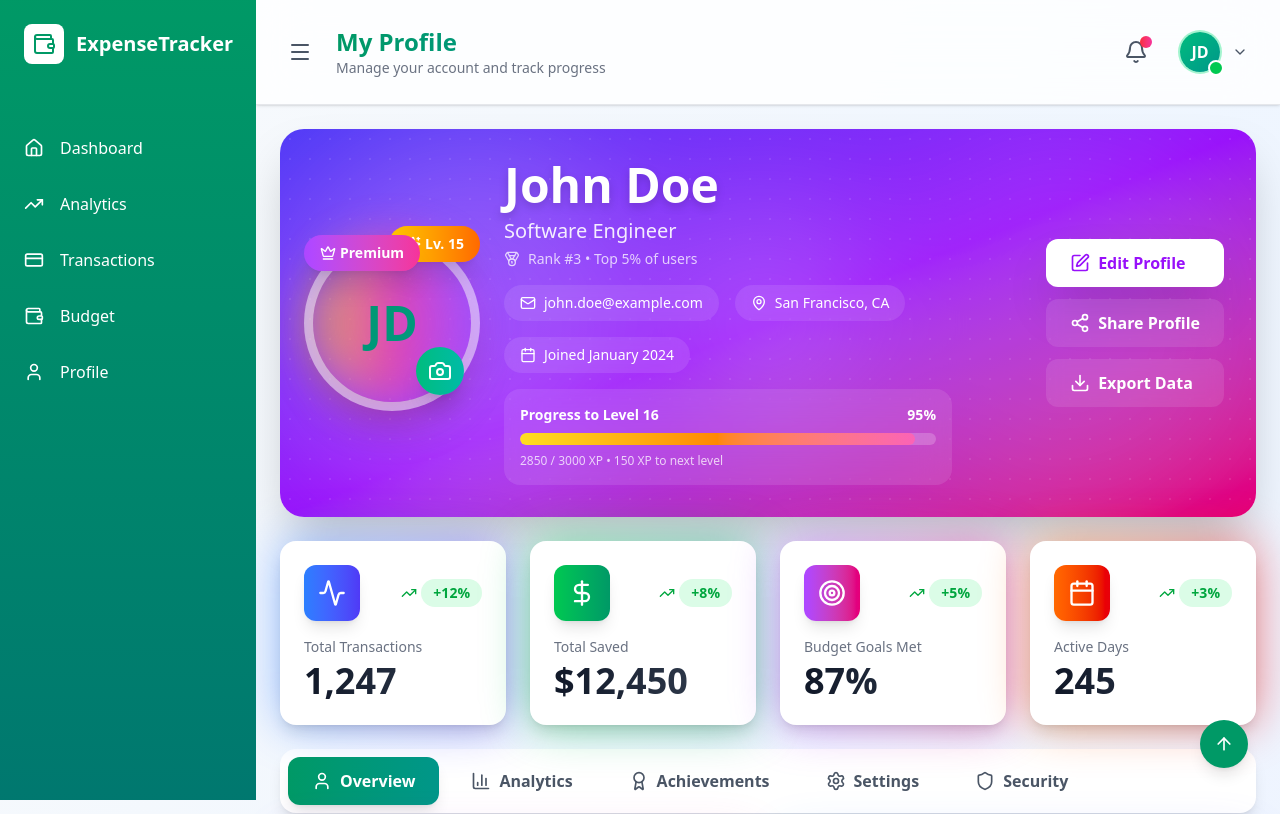
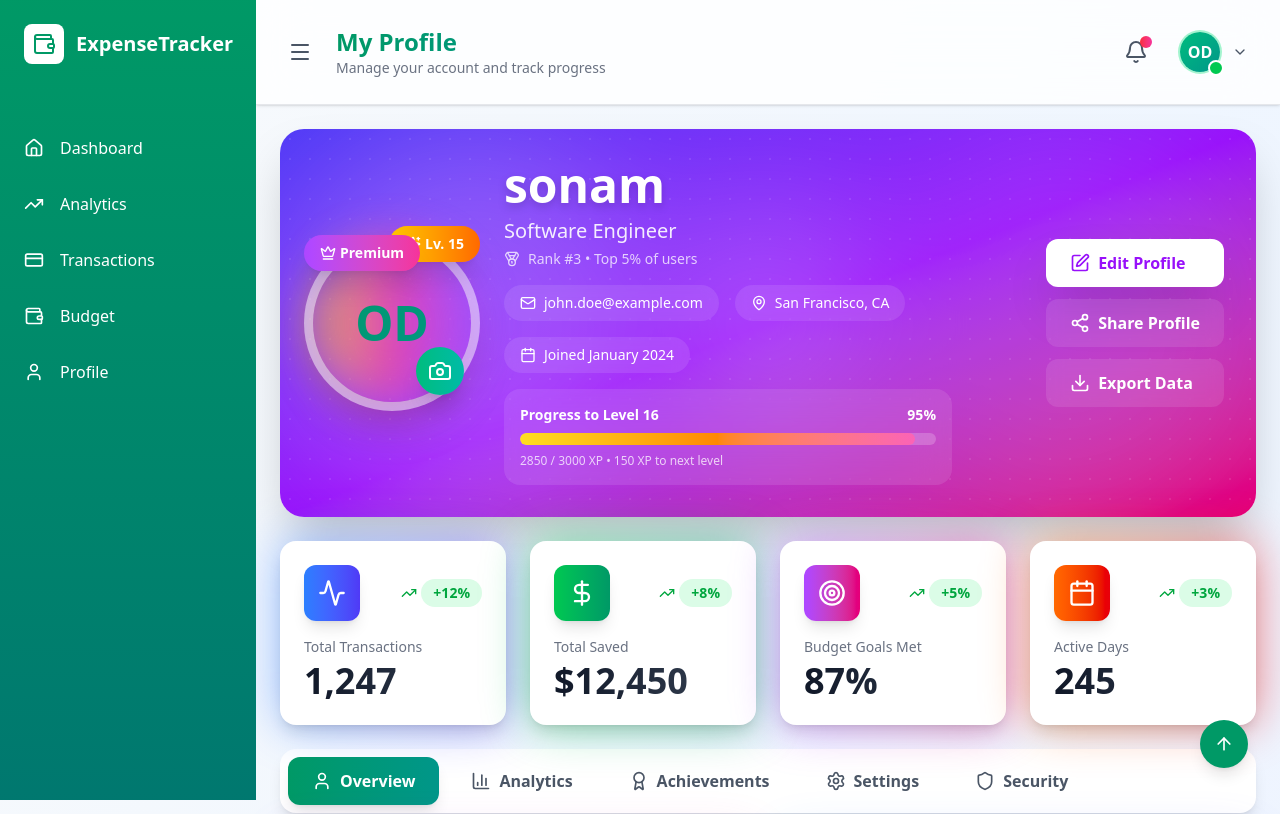
Before and after one commit to SonamOD14/fiintrack-frontend, a React (Vite) app: page /profile in a window 1280 px wide. Shown: the top 814 px of the page. Built offline with nearby package versions, Linux system fonts and the light colour scheme.

Commit message:
src/pages/Profile.jsx

```diff
--- a/src/pages/Profile.jsx
+++ b/src/pages/Profile.jsx
@@ -9,7 +9,7 @@ export default function ProfilePage() {
   const [showPassword, setShowPassword] = useState(false);
 
   const [userData, setUserData] = useState({
-    name: 'John Doe',
+    name: 'sonam',
     email: 'john.doe@example.com',
     phone: '+1 (555) 123-4567',
     location: 'San Francisco, CA',
@@ -86,7 +86,7 @@ export default function ProfilePage() {
   const leaderboard = [
     { rank: 1, name: 'Sarah Chen', score: 9850, avatar: 'SC', change: 0 },
     { rank: 2, name: 'Mike Johnson', score: 9520, avatar: 'MJ', change: 1 },
-    { rank: 3, name: 'You', score: 9200, avatar: 'JD', change: -1, isUser: true },
+    { rank: 3, name: 'You', score: 9200, avatar: 'OD', change: -1, isUser: true },
     { rank: 4, name: 'Emma Wilson', score: 8890, avatar: 'EW', change: 0 },
     { rank: 5, name: 'Alex Brown', score: 8640, avatar: 'AB', change: 2 }
   ];
@@ -127,7 +127,7 @@ export default function ProfilePage() {
               <div className="flex items-center gap-3 cursor-pointer hover:bg-gray-100 rounded-xl p-2 transition-all">
                 <div className="relative">
                   <div className="w-10 h-10 bg-gradient-to-br from-emerald-500 to-teal-600 rounded-full flex items-center justify-center text-white font-semibold ring-2 ring-emerald-200">
-                    JD
+                    OD
                   </div>
                   <div className="absolute -bottom-1 -right-1 w-4 h-4 bg-green-500 rounded-full border-2 border-white"></div>
                 </div>
@@ -157,7 +157,7 @@ export default function ProfilePage() {
                 <div className="relative group">
                   <div className="absolute inset-0 bg-gradient-to-r from-yellow-400 via-pink-500 to-purple-500 rounded-full blur-xl opacity-75 group-hover:opacity-100 transition-opacity animate-pulse"></div>
                   <div className="relative w-40 h-40 bg-white rounded-full flex items-center justify-center text-5xl font-bold text-transparent bg-clip-text bg-gradient-to-br from-emerald-600 to-teal-600 shadow-2xl ring-8 ring-white/50">
-                    JD
+                    OD
                   </div>
                   <button className="absolute bottom-2 right-2 w-12 h-12 bg-gradient-to-r from-emerald-500 to-teal-500 rounded-full flex items-center justify-center shadow-xl hover:scale-110 transition-transform group">
                     <Camera className="w-6 h-6 text-white" />
```
